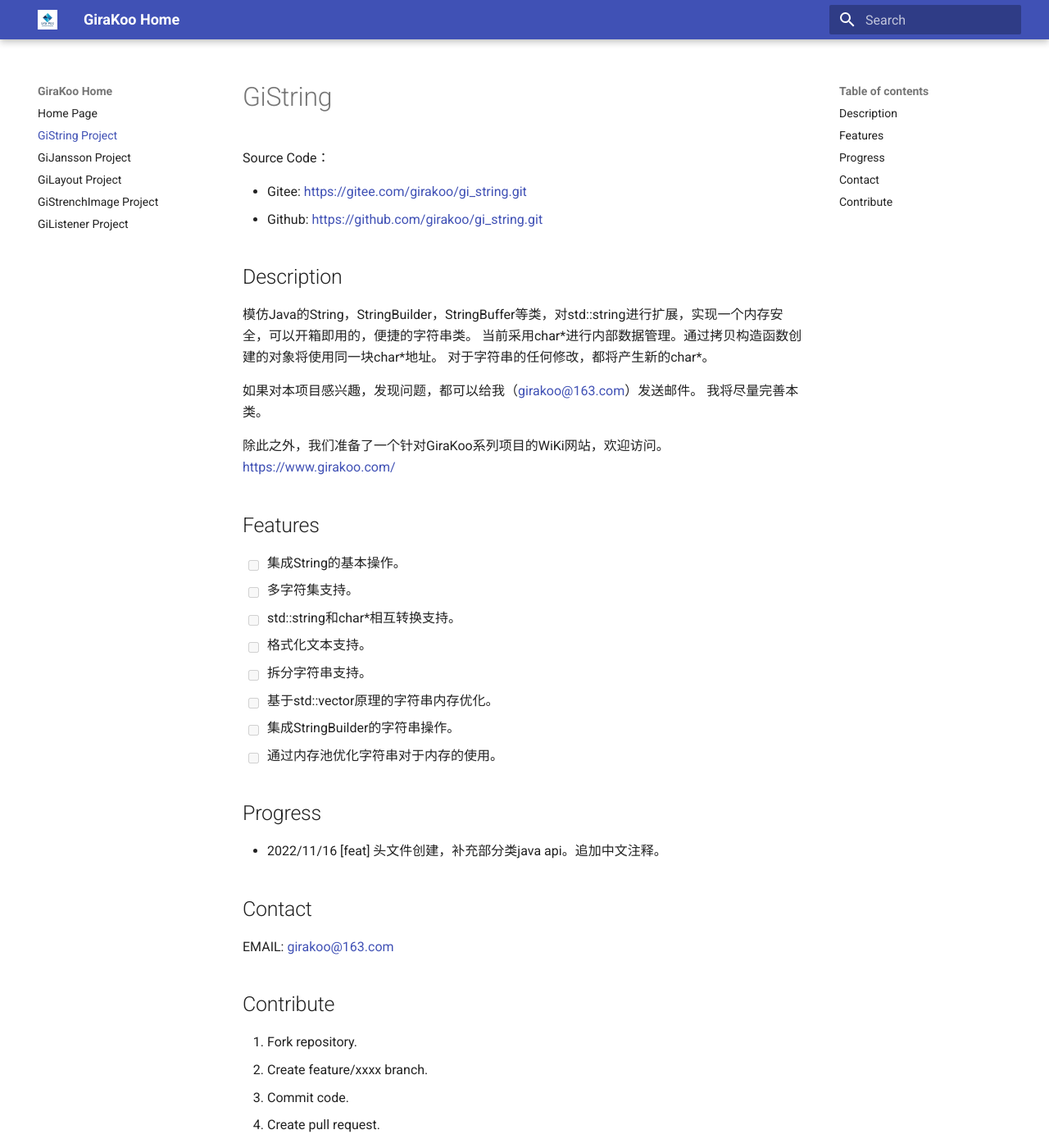
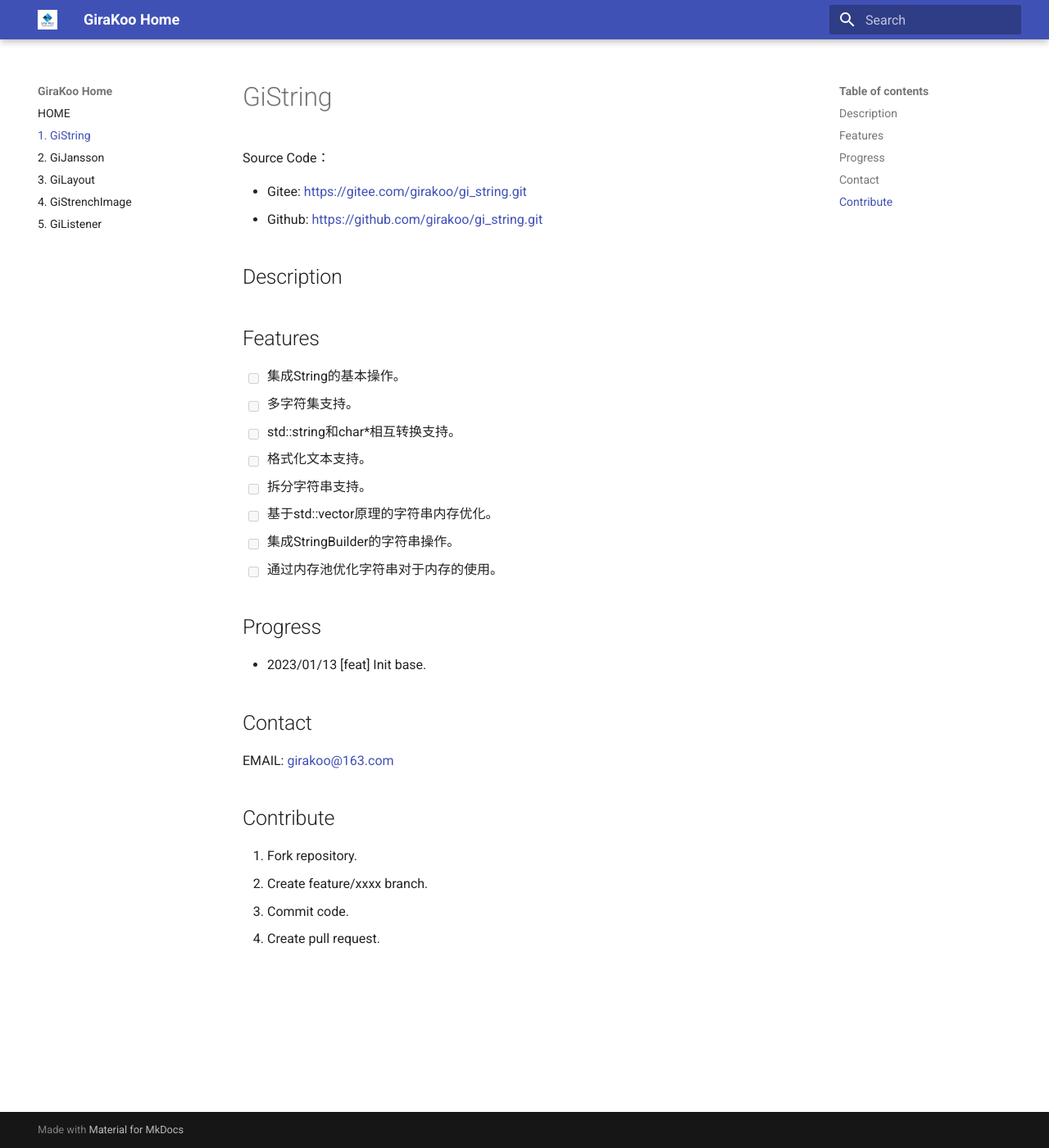
Before and after one commit to GiraKoo/wiki, an MkDocs documentation site: the page built from docs/gi_string.md, in a window 1280 px wide and 1400 px high. Shown: the whole window at 82% size. Built offline with MkDocs 1.6.1 and Material for MkDocs 9.7.7, drawn with Linux system fonts in a browser that asks for light colours; comment, search, counter and statistics services are not loaded.

Commit message:
beauty web

```diff
--- a/docs/gi_string.md
+++ b/docs/gi_string.md
@@ -7,15 +7,7 @@ Source Code：
 
 ## Description
 
-模仿Java的String，StringBuilder，StringBuffer等类，对std::string进行扩展，实现一个内存安全，可以开箱即用的，便捷的字符串类。
-当前采用char*进行内部数据管理。通过拷贝构造函数创建的对象将使用同一块char*地址。
-对于字符串的任何修改，都将产生新的char*。
 
-如果对本项目感兴趣，发现问题，都可以给我（girakoo@163.com）发送邮件。
-我将尽量完善本类。
-
-除此之外，我们准备了一个针对GiraKoo系列项目的WiKi网站，欢迎访问。
-https://www.girakoo.com/
 
 ## Features
 
@@ -30,7 +22,7 @@ https://www.girakoo.com/
 
 ## Progress
 
-- 2022/11/16 [feat] 头文件创建，补充部分类java api。追加中文注释。
+- 2023/01/13 [feat] Init base.
 
 ## Contact
 
--- a/mkdocs.yml
+++ b/mkdocs.yml
@@ -48,9 +48,9 @@ markdown_extensions:
   - pymdownx.tasklist
   - pymdownx.tilde
 nav:
-  - Home Page: index.md
-  - GiString Project: gi_string.md
-  - GiJansson Project: gi_jansson.md
-  - GiLayout Project: gi_layout.md
-  - GiStrenchImage Project: gi_strench_image.md
-  - GiListener Project: gi_listener.md
+  - HOME: index.md
+  - 1. GiString: gi_string.md
+  - 2. GiJansson: gi_jansson.md
+  - 3. GiLayout: gi_layout.md
+  - 4. GiStrenchImage: gi_strench_image.md
+  - 5. GiListener: gi_listener.md
```
Also changed, not shown: docs/index.md (+6 -6 lines).
